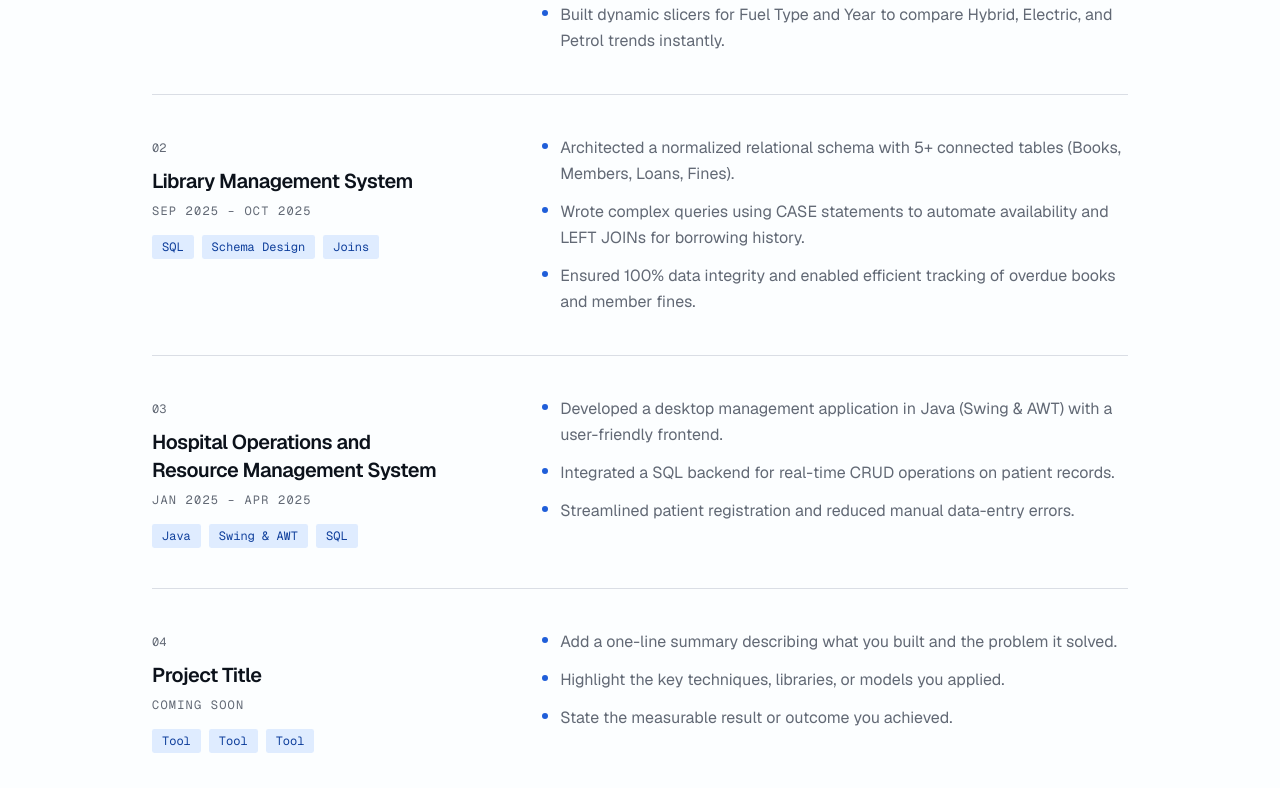
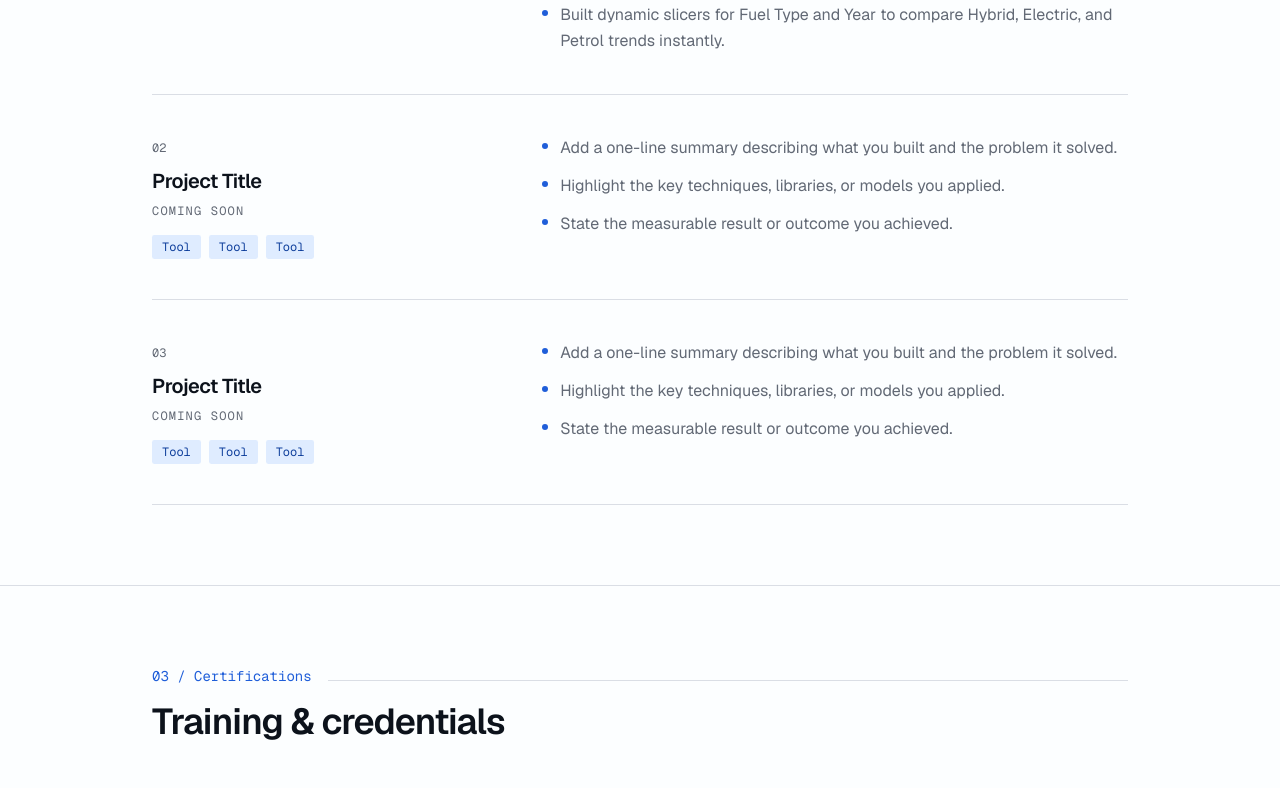
Before and after one commit to SahilNShinde/sahil-shinde-portfolio, a Next.js app: page / in a window 1280 px wide. Shown: the part 2044-2832 px from the top of the page. Built offline with nearby package versions, Linux system fonts and the light colour scheme.

Commit message:
feat: update projects section with new project placeholder

```diff
--- a/components/projects-section.tsx
+++ b/components/projects-section.tsx
@@ -11,26 +11,7 @@ const projects = [
       'Built dynamic slicers for Fuel Type and Year to compare Hybrid, Electric, and Petrol trends instantly.',
     ],
   },
-  {
-    title: 'Library Management System',
-    period: 'Sep 2025 – Oct 2025',
-    tools: ['SQL', 'Schema Design', 'Joins'],
-    points: [
-      'Architected a normalized relational schema with 5+ connected tables (Books, Members, Loans, Fines).',
-      'Wrote complex queries using CASE statements to automate availability and LEFT JOINs for borrowing history.',
-      'Ensured 100% data integrity and enabled efficient tracking of overdue books and member fines.',
-    ],
-  },
-  {
-    title: 'Hospital Operations and Resource Management System',
-    period: 'Jan 2025 – Apr 2025',
-    tools: ['Java', 'Swing & AWT', 'SQL'],
-    points: [
-      'Developed a desktop management application in Java (Swing & AWT) with a user-friendly frontend.',
-      'Integrated a SQL backend for real-time CRUD operations on patient records.',
-      'Streamlined patient registration and reduced manual data-entry errors.',
-    ],
-  },
+
   {
     title: 'Project Title',
     period: 'Coming soon',
```
